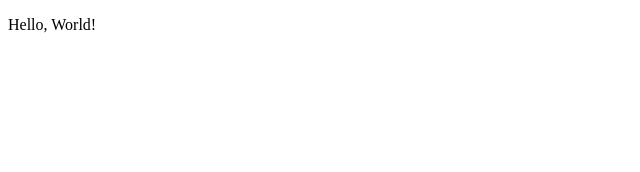
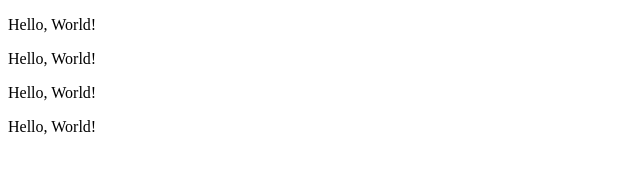
Before and after one commit to bello0498/web_work, a plain HTML site: page index.html in a window 1280 px wide. Shown: the whole page, without its empty margins (0-640 px from the left). Drawn offline with Linux system fonts and the light colour scheme.

Commit message:
커밋 확인

```diff
--- a/index.html
+++ b/index.html
@@ -8,5 +8,9 @@
 </head>
 <body>
   <p>Hello, World!</p>
+<p>Hello, World!</p>
+<p>Hello, World!</p>
+<p>Hello, World!</p>
+
 </body>
 </html>
```
